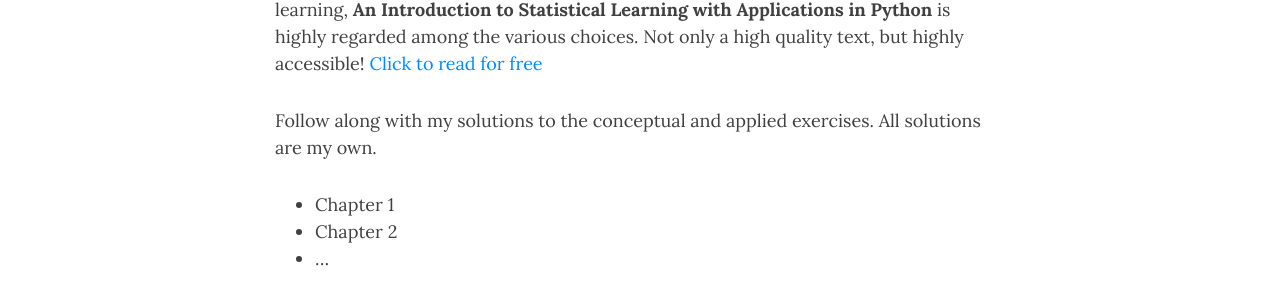
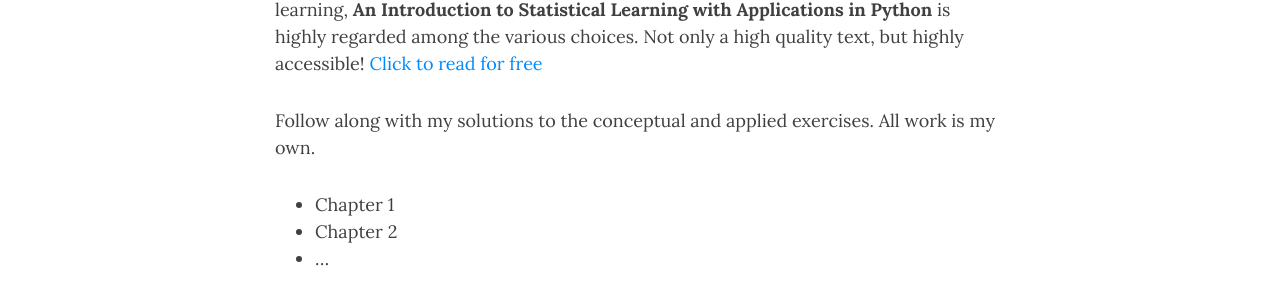
Before and after one commit to carmancater/carmancater.github.io, a Jekyll site: the page built from islpSolutions.md, in a window 1280 px wide and 966 px high. Shown: the part 394-697 px from the top of the window. Built offline with Jekyll 4.4.1, drawn with Linux system fonts in a browser that asks for light colours; nearby versions of some CDN libraries.

Commit message:
Update islpSolutions.md

```diff
--- a/islpSolutions.md
+++ b/islpSolutions.md
@@ -6,7 +6,7 @@
 
 As a pure math student seeking an introduction into the foundations of machine learning, **An Introduction to Statistical Learning with Applications in Python** is highly regarded among the various choices. Not only a high quality text, but highly accessible! [Click to read for free](https://www.statlearning.com/){:target="_blank"}
 
-Follow along with my solutions to the conceptual and applied exercises. All solutions are my own.
+Follow along with my solutions to the conceptual and applied exercises. All work is my own.
 
 - Chapter 1
 - Chapter 2
```
